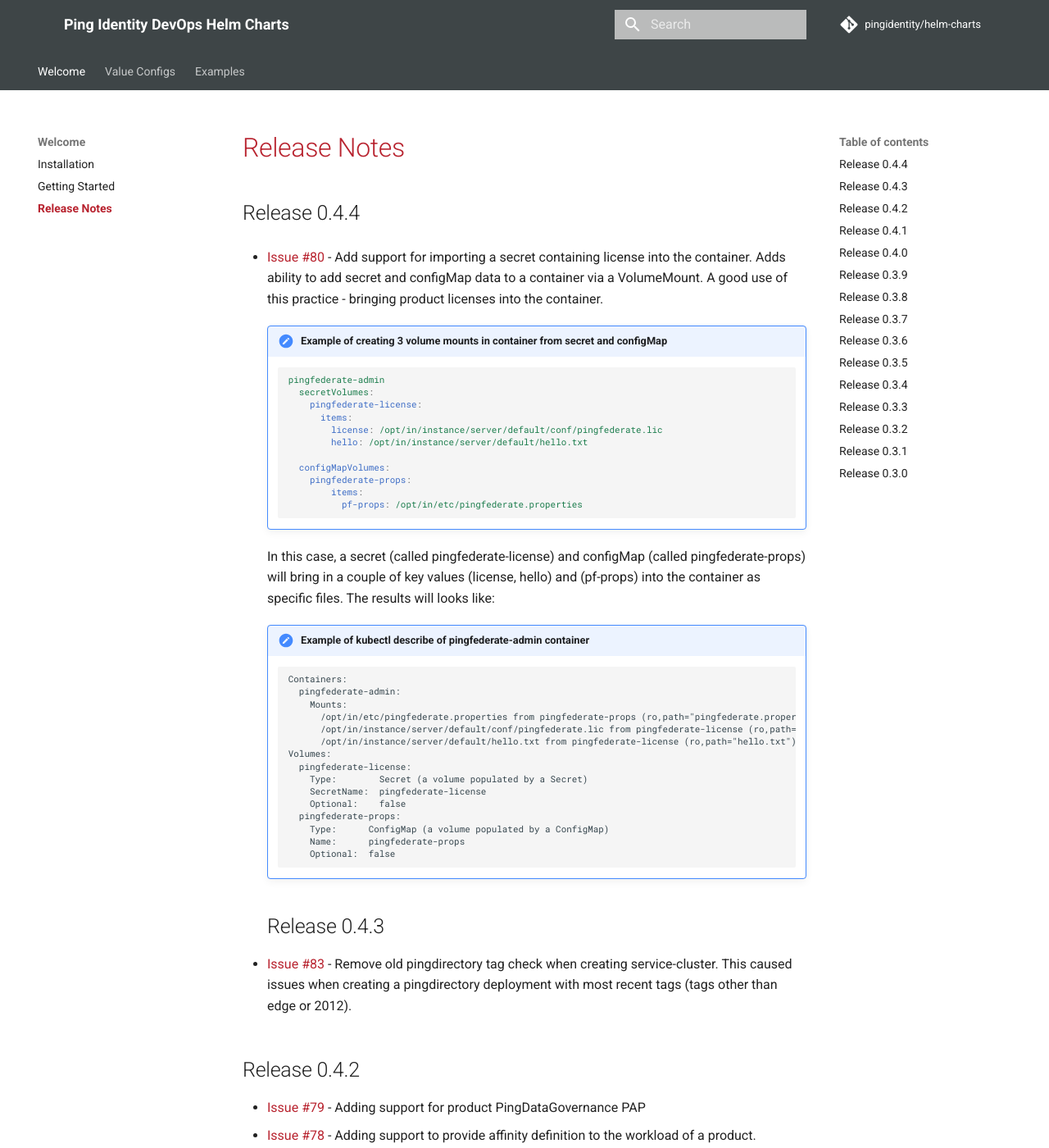
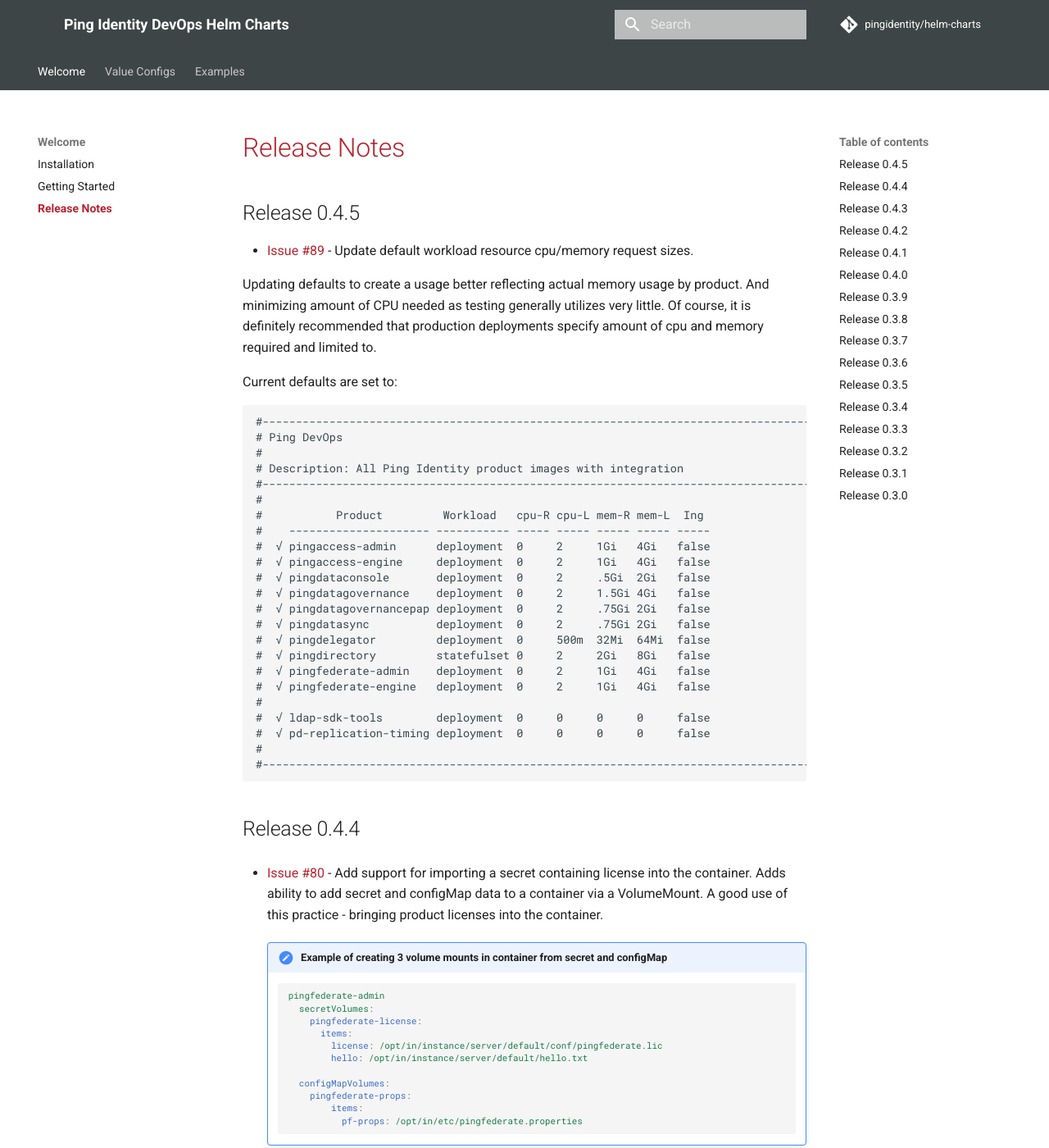
Before and after one commit to pingidentity/helm-charts, an MkDocs documentation site: the page built from docs/release-notes.md, in a window 1280 px wide and 1400 px high. Shown: the whole window at 82% size. Built offline with MkDocs 1.6.1 and Material for MkDocs 9.7.7, drawn with Linux system fonts in a browser that asks for light colours; comment, search, counter and statistics services are not loaded.

Commit message:
Issue #89 - Adding new defaults for cpu and memory

````diff
--- a/docs/release-notes.md
+++ b/docs/release-notes.md
@@ -1,6 +1,41 @@
 # Release Notes
 
 
+## Release 0.4.5
+
+* [Issue #89](https://github.com/pingidentity/helm-charts/issues/89) - Update default workload resource cpu/memory request sizes.
+
+  Updating defaults to create a usage better reflecting actual memory usage by product. And minimizing amount of CPU needed
+  as testing generally utilizes very little.  Of course, it is definitely recommended that production deployments specify amount of
+  cpu and memory required and limited to.
+
+  Current defaults are set to:
+
+  ```
+  #-------------------------------------------------------------------------------------
+  # Ping DevOps
+  #
+  # Description: All Ping Identity product images with integration
+  #-------------------------------------------------------------------------------------
+  #
+  #           Product         Workload   cpu-R cpu-L mem-R mem-L  Ing
+  #    --------------------- ----------- ----- ----- ----- ----- -----
+  #  √ pingaccess-admin      deployment  0     2     1Gi   4Gi   false
+  #  √ pingaccess-engine     deployment  0     2     1Gi   4Gi   false
+  #  √ pingdataconsole       deployment  0     2     .5Gi  2Gi   false
+  #  √ pingdatagovernance    deployment  0     2     1.5Gi 4Gi   false
+  #  √ pingdatagovernancepap deployment  0     2     .75Gi 2Gi   false
+  #  √ pingdatasync          deployment  0     2     .75Gi 2Gi   false
+  #  √ pingdelegator         deployment  0     500m  32Mi  64Mi  false
+  #  √ pingdirectory         statefulset 0     2     2Gi   8Gi   false
+  #  √ pingfederate-admin    deployment  0     2     1Gi   4Gi   false
+  #  √ pingfederate-engine   deployment  0     2     1Gi   4Gi   false
+  #
+  #  √ ldap-sdk-tools        deployment  0     0     0     0     false
+  #  √ pd-replication-timing deployment  0     0     0     0     false
+  #
+  #-------------------------------------------------------------------------------------
+  ```
 ## Release 0.4.4
 
 * [Issue #80](https://github.com/pingidentity/helm-charts/issues/80) - Add support for importing a secret containing license into the container.
````
Also changed, not shown: 3 other files.
